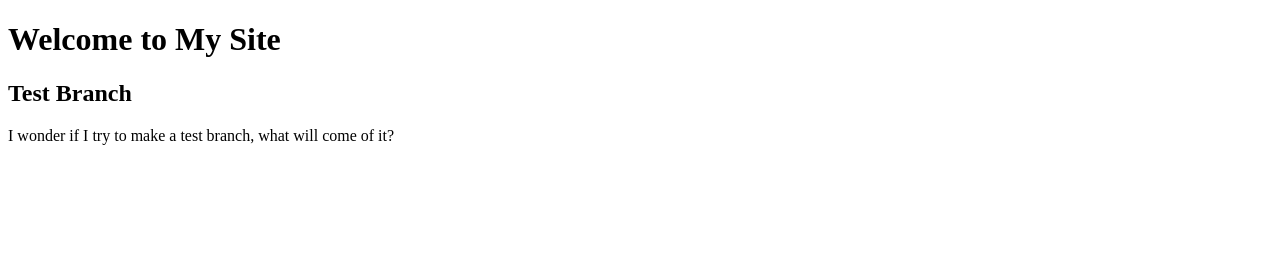
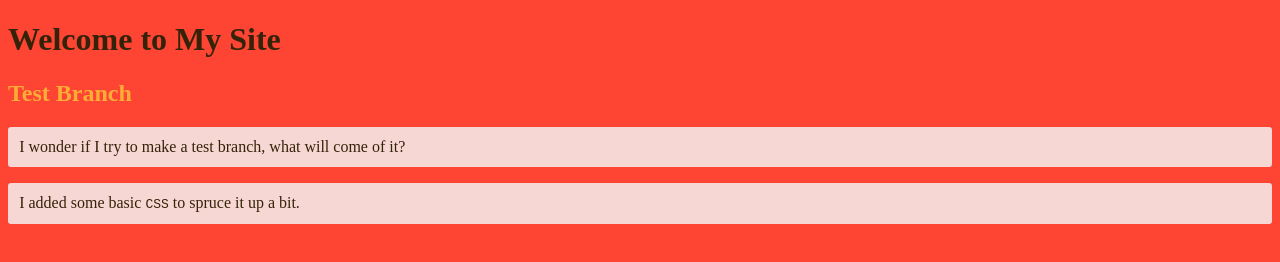
Before and after one commit to emlynar/cit230-website, a plain HTML site: page index.html in a window 1280 px wide. Drawn offline with Linux system fonts and the light colour scheme.

Commit message:
Basic CSS Update
I added some basic CSS to spruce up the page a bit. It allows for it to
be easier to read and understand what's going on.

```diff
--- /dev/null
+++ b/css/master.css
@@ -0,0 +1,18 @@
+body {
+   background-color: #FE4534;
+}
+
+h1 {
+   color: #342309;
+}
+
+h2 {
+   color: #FDAD35;
+}
+
+p {
+   background-color: #F7D7D4;
+   color: #342309;
+   padding: 0.7em;
+   border-radius: 3px;
+}
--- a/index.html
+++ b/index.html
@@ -1,10 +1,12 @@
 <!DOCTYPE html>
 <head>
   <title>Home</title>
+  <link rel="stylesheet" href="css/master.css">
 </head>
 <body>
   <h1>Welcome to My Site</h1>
   <h2>Test Branch</h2>
   <p>I wonder if I try to make a test branch, what will come of it?</p>
+  <p>I added some basic <code>CSS</code> to spruce it up a bit.</p>
 </body>
 </html>
```
